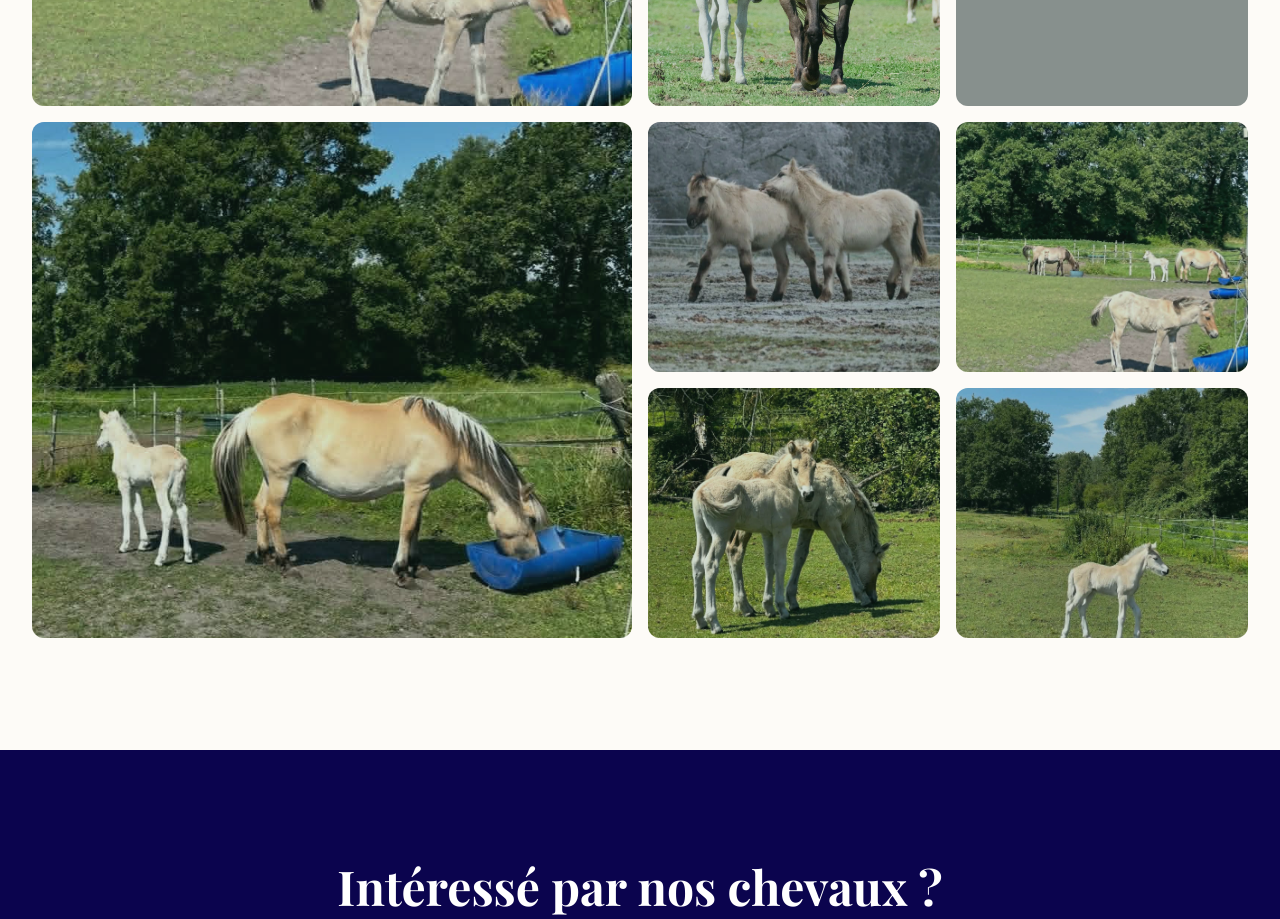
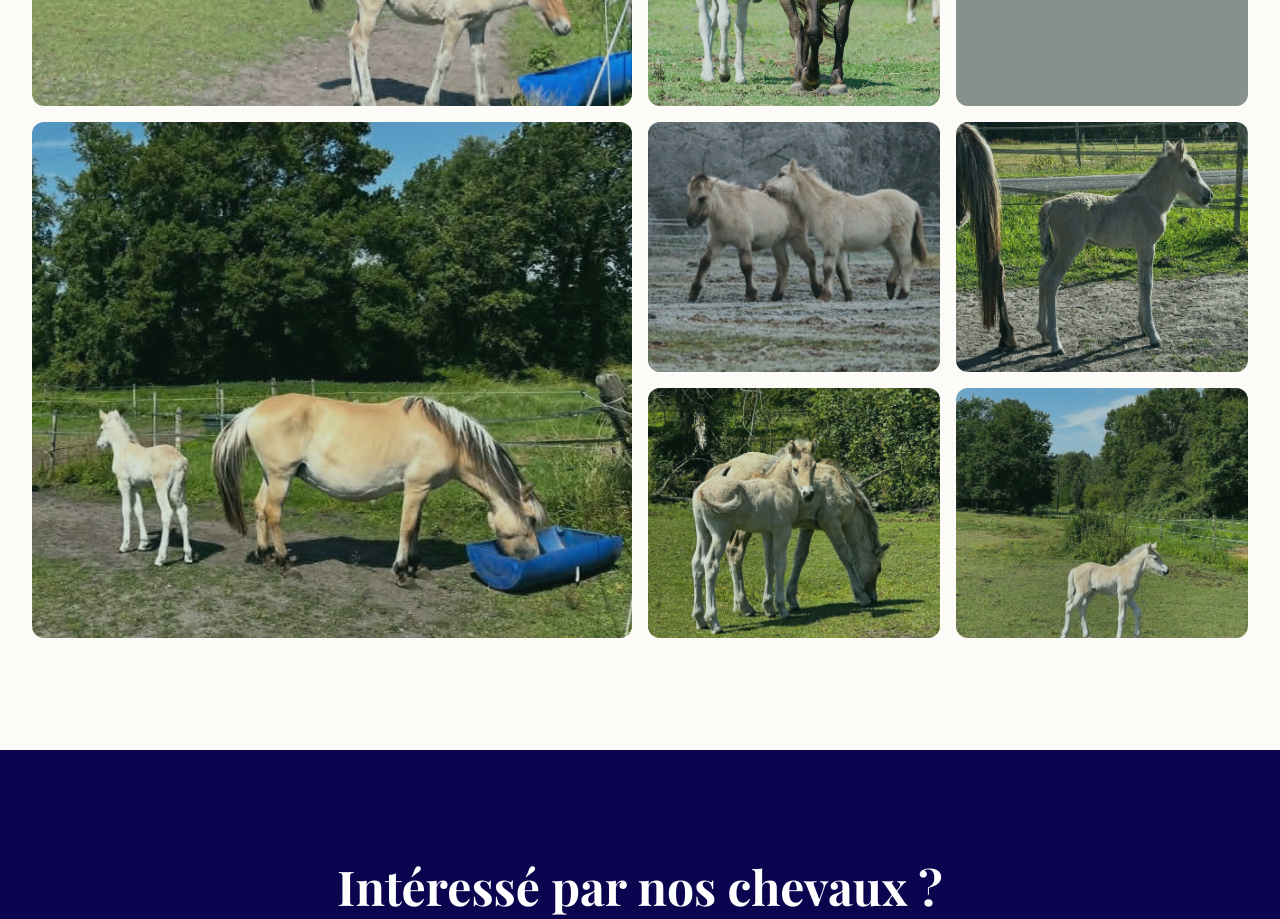
Before and after one commit to j-sicard/ecurie_elevage_d_elphe_vue, a Nuxt app: page /elevage in a window 1280 px wide. Shown: the part 2680-3599 px from the top of the page. Built offline with nearby package versions, Linux system fonts and the light colour scheme; grey boxes are pictures that could not be loaded; a web font is replaced by a local one.

Commit message:
modif photo section elevage

```diff
--- a/pages/elevage.vue
+++ b/pages/elevage.vue
@@ -35,7 +35,7 @@ const galerie = [
 const galerie2 = [
   { src: '/images/poney_8.jpg', alt: "pouliche et son poulin." },
   { src: '/images/poney_5.jpg', alt: "Chevals au pré" },
-  { src: '/images/poney_7.jpg', alt: "pouliche et son poulin." },
+  { src: '/images/poney.jpg', alt: "pouliche et son poulin." },
   { src: '/images/poney_2.jpg', alt: "pouliche et son poulin." },
   { src: '/images/poney_9.jpg', alt: "Petit cheval blanc" },
 ]
```
